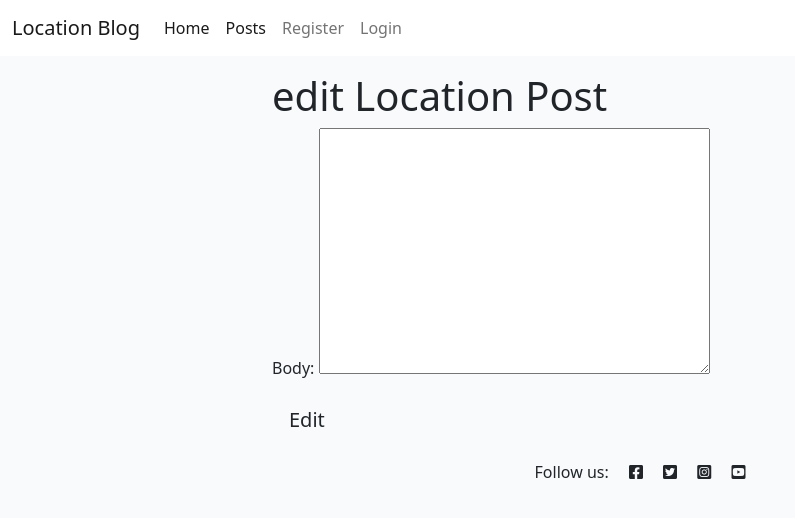
After one commit to Code-Institute-Submissions/DionneMaguire-locationblog_OctResub, a Django app: template templates/post_edit.html in a window 1280 px wide. The commit adds this page. Shown: the top 518 px of the page, without its empty margins (0-795 px from the left). Run offline with Django 3.2, Linux system fonts and the light colour scheme; the template is opened without the code that fills it: values that come from a table or form of the project are taken from there, others are empty; some libraries are stand-ins or nearby versions.

Commit message:
add edit post functionality

```diff
--- a/blog/urls.py
+++ b/blog/urls.py
@@ -5,6 +5,7 @@ from django.urls import path
 urlpatterns = [
     path('', views.PostList.as_view(), name='home'),
     path('post_create/', views.PostCreate.as_view(), name='post_create'),
+    path('post_edit/<slug:slug>',views.PostEdit.as_view(), name='post_edit'),
     path('<slug:slug>/', views.PostDetail.as_view(), name='post_detail'),
     path('like/<slug:slug>', views.PostLike.as_view(), name='post_like'),
 
--- a/templates/index.html
+++ b/templates/index.html
@@ -31,6 +31,11 @@
                             <hr />
                             <p class="card-text text-muted h6">{{ post.created_on}} <i class="far fa-heart"></i>
                                 {{ post.number_of_likes }}</p>
+                            {% if post.author.id == user.id %}
+                            <div>
+                                <a href="{% url 'post_edit' post.slug %}" role="button">Edit</a>
+                            </div>
+                            {% endif %}
 
                         </div>
                     </div>
--- /dev/null
+++ b/templates/post_edit.html
@@ -0,0 +1,19 @@
+{% extends "base.html" %}
+
+{% block content %}
+{% load crispy_forms_tags %}
+
+<div class="container">
+    <div class="row">
+        <div class="col-md-8 mt-3 offset-md-2">
+            <h1>edit Location Post</h1>
+            <form method="POST" enctype="multipart/form-data">
+                {{ form.as_p }}
+                {% csrf_token %}
+                <input type="submit" value="Edit" class="btn btn-lg">
+            </form>
+        </div>
+    </div>
+</div>
+
+{%endblock%}
```
Also changed, not shown: blog/views.py (+12 -1 lines).
